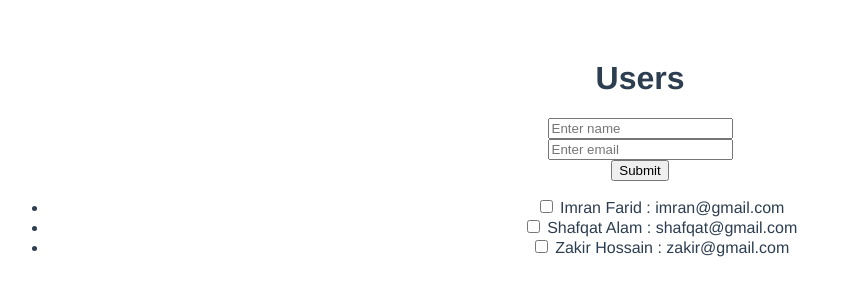
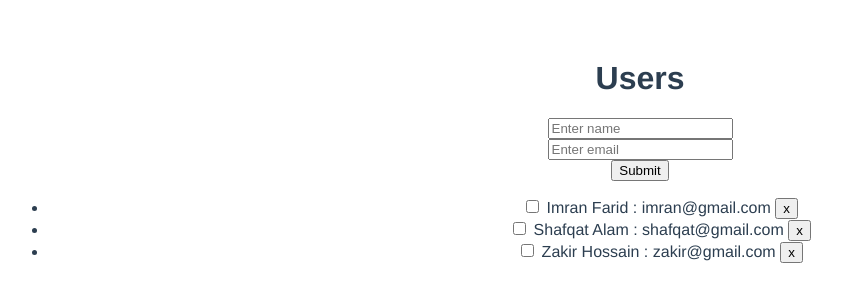
Before and after one commit to imranfarid/vuejs-crashCourse, a Vue app: page / in a window 1280 px wide. Shown: the top 302 px of the page, without its empty margins (0-842 px from the left). Built offline with nearby package versions, Linux system fonts and the light colour scheme.

Commit message:
delete user

```diff
--- a/src/components/Users.vue
+++ b/src/components/Users.vue
@@ -11,7 +11,7 @@
             <li v-for="user in users">
                 <input type="checkbox" class="toggle" v-model="user.contacted">
                 <span :class="{contacted: user.contacted}">
-                    {{user.name}} : {{user.email}}
+                    {{user.name}} : {{user.email}} <button v-on:click="deleteUser(user)">x</button>
                 </span>
             </li>
         </ul>
@@ -51,6 +51,9 @@
                     contacted: false
                 });
                 e.preventDefault();
+            },
+            deleteUser: function(user){
+                this.users.splice(this.users.indexOf(user), 1);
             }
         }
     }
```
